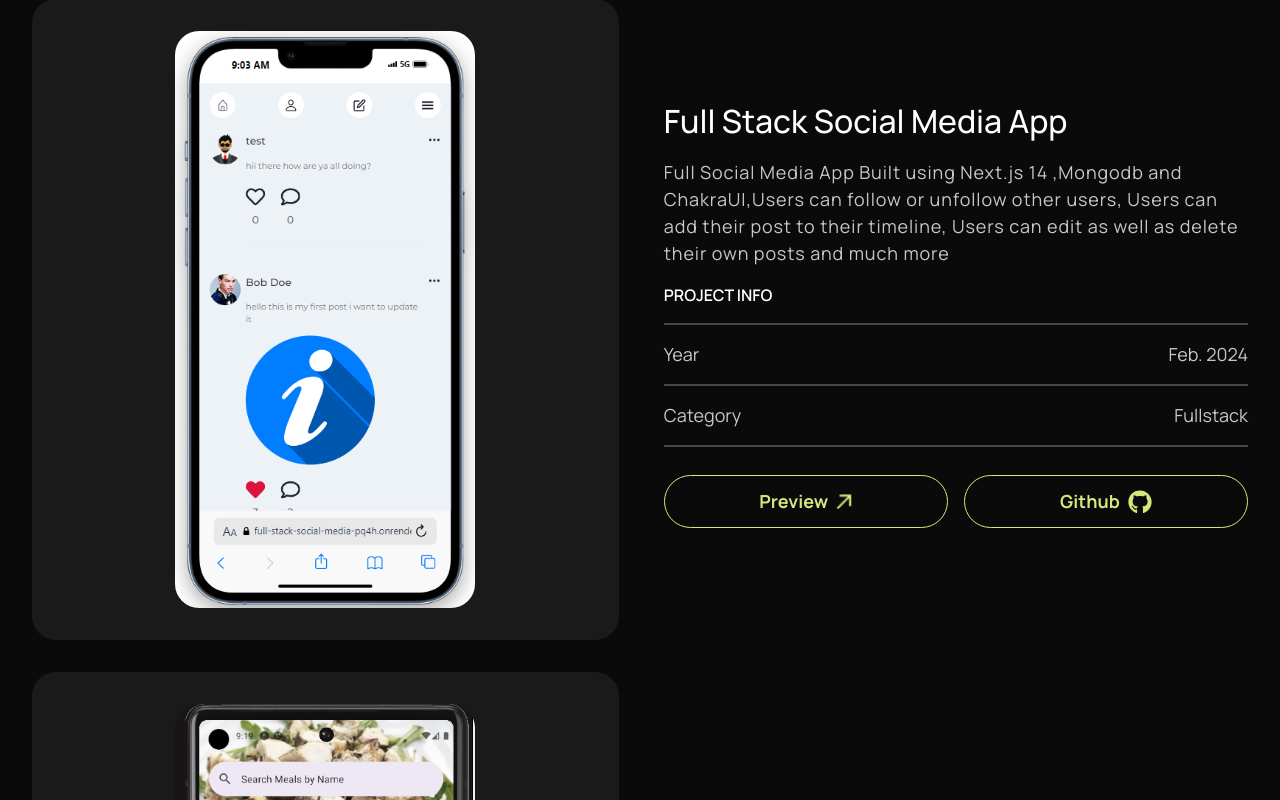
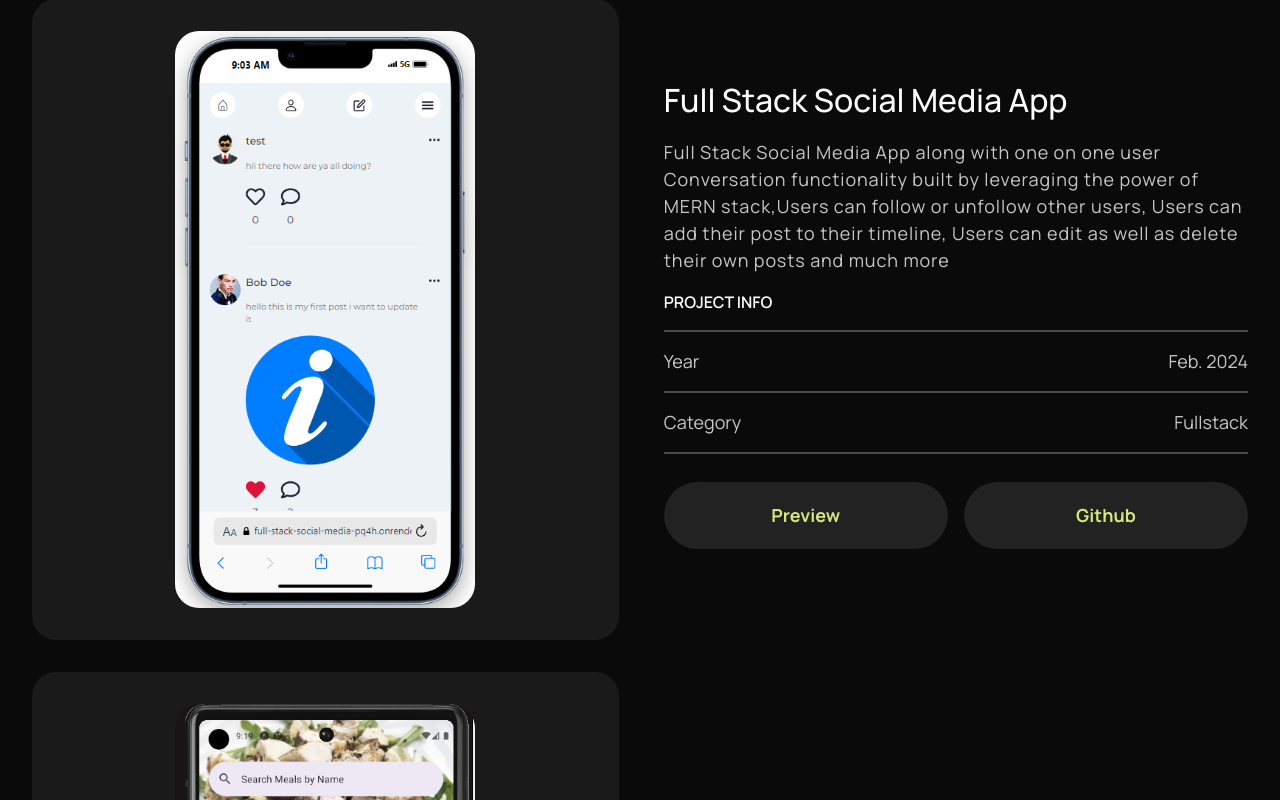
Before and after one commit to meAasifAli/next_portfolio, a Next.js app: page / in a window 1280 px wide. Shown: the part 1820-2620 px from the top of the page. Built offline with nearby package versions, Linux system fonts and the light colour scheme; a web font is replaced by a local one.

Commit message:
fixed projects

```diff
--- a/src/app/page.tsx
+++ b/src/app/page.tsx
@@ -1,4 +1,5 @@
 import About from "@/components/About";
+import Contact from "@/components/Contact";
 import Hero from "@/components/Hero";
 import Navbar from "@/components/Navbar";
 import Projects from "@/components/Projects";
@@ -29,6 +30,12 @@ export default function Home() {
         <div id="work" className="p-4 sm:p-8">
           <Projects />
         </div>
+        <div className="p-4 sm:p-8">
+          <hr className="w-full border border-[#484848]" />
+        </div>
+        <div id="contact" className="p-4 sm:p-8">
+          <Contact />
+        </div>
       </div>
     </main>
   );
--- /dev/null
+++ b/src/components/Contact.tsx
@@ -0,0 +1,6 @@
+const Contact = () => {
+    return (
+        <div>Contact</div>
+    )
+}
+export default Contact
--- a/src/components/Projects.tsx
+++ b/src/components/Projects.tsx
@@ -33,13 +33,11 @@ const Projects = () => {
                                 </div>
                                 <hr className='w-full border border-[#484848]' />
                                 <div className='flex flex-row w-full items-center justify-center gap-4 py-3'>
-                                    <a href="" className='flex items-center justify-center gap-2 p-3 rounded-full w-full border border-[#D3E97A]'>
+                                    <a href={project.DeployURL} className='animated-button w-full flex items-center justify-center'>
                                         <p className='text-[#D3E97A] sm:text-[18px] text-[16px] font-manRope  font-bold leading-[150%] '>Preview</p>
-                                        <Image src={'/assets/vector2.png'} height={16} width={16} alt='err' />
                                     </a>
-                                    <a href="" className='flex items-center justify-center gap-2 p-3 rounded-full w-full border border-[#D3E97A]'>
+                                    <a href={project.GitURl} target='_blank' className='animated-button w-full flex items-center justify-center'>
                                         <p className='text-[#D3E97A] sm:text-[18px] text-[16px] font-manRope  font-bold leading-[150%] '>Github</p>
-                                        <FaGithub color='#D3E97A' size={24} />
                                     </a>
                                 </div>
                             </div>
--- a/src/static/projects.ts
+++ b/src/static/projects.ts
@@ -14,9 +14,9 @@ export const projects = [
     {
         id: 2,
         title: "Full Stack Social Media App",
-        DeployURL: "https://next-14-social.vercel.app/profile/Aasif",
-        GitURl: "https://github.com/Asif45uaha/NEXT_14_SOCIAL.git",
-        content: "Full Social Media App Built using Next.js 14 ,Mongodb  and ChakraUI,Users can follow or unfollow other users, Users can add their post to their timeline, Users can edit as well  as delete their own posts and much more",
+        DeployURL: "https://full-stack-social-media-pq4h.onrender.com",
+        GitURl: "https://github.com/meAasifAli/Full_Stack_Social_Media.git",
+        content: "Full Stack Social Media App along with one on one user Conversation functionality built by leveraging the power of MERN stack,Users can follow or unfollow other users, Users can add their post to their timeline, Users can edit as well  as delete their own posts and much more",
         category: "Fullstack",
         thumbnail: "/assets/social.png",
         year: "Feb. 2024"
```
